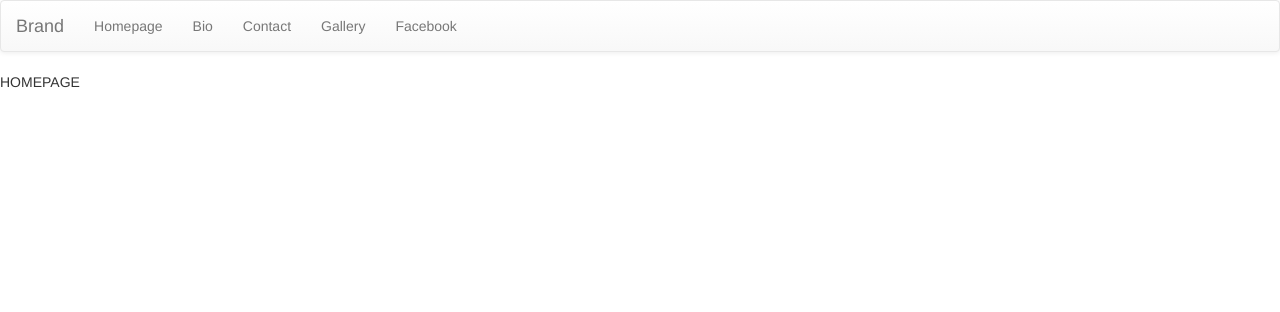
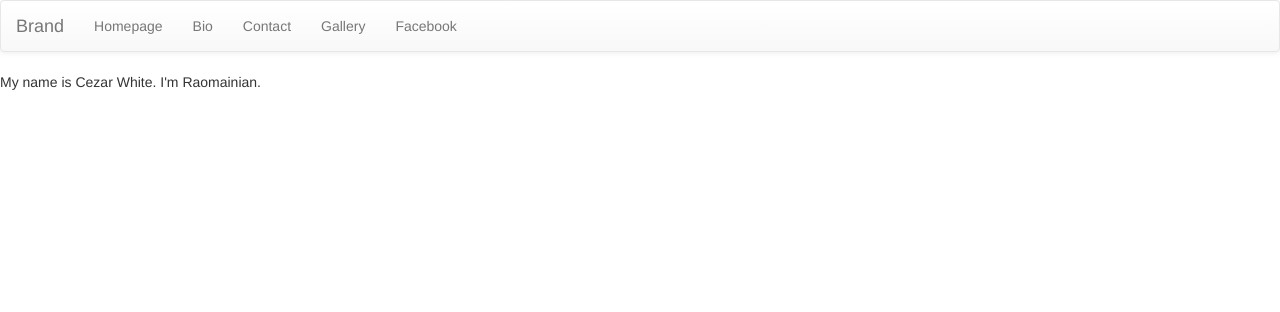
Before and after one commit to cezarwhite/cezarwhite.com, a PHP site: page / in a window 1280 px wide. Shown: the top 312 px of the page. Run offline with PHP 8.4, Linux system fonts and the light colour scheme; some libraries are stand-ins or nearby versions.

Commit message:
Added my name to the homepage.

```diff
--- a/index.php
+++ b/index.php
@@ -20,7 +20,7 @@
   <body>
       <?php include "nav.php"; ?>
 
-      HOMEPAGE
+      My name is Cezar White. I'm Raomainian.
 
     <!-- jQuery (necessary for Bootstrap's JavaScript plugins) -->
     <link rel="stylesheet" href="https://maxcdn.bootstrapcdn.com/bootstrap/3.3.6/css/bootstrap-theme.min.css" integrity="sha384-fLW2N01lMqjakBkx3l/M9EahuwpSfeNvV63J5ezn3uZzapT0u7EYsXMjQV+0En5r" crossorigin="anonymous">
```
